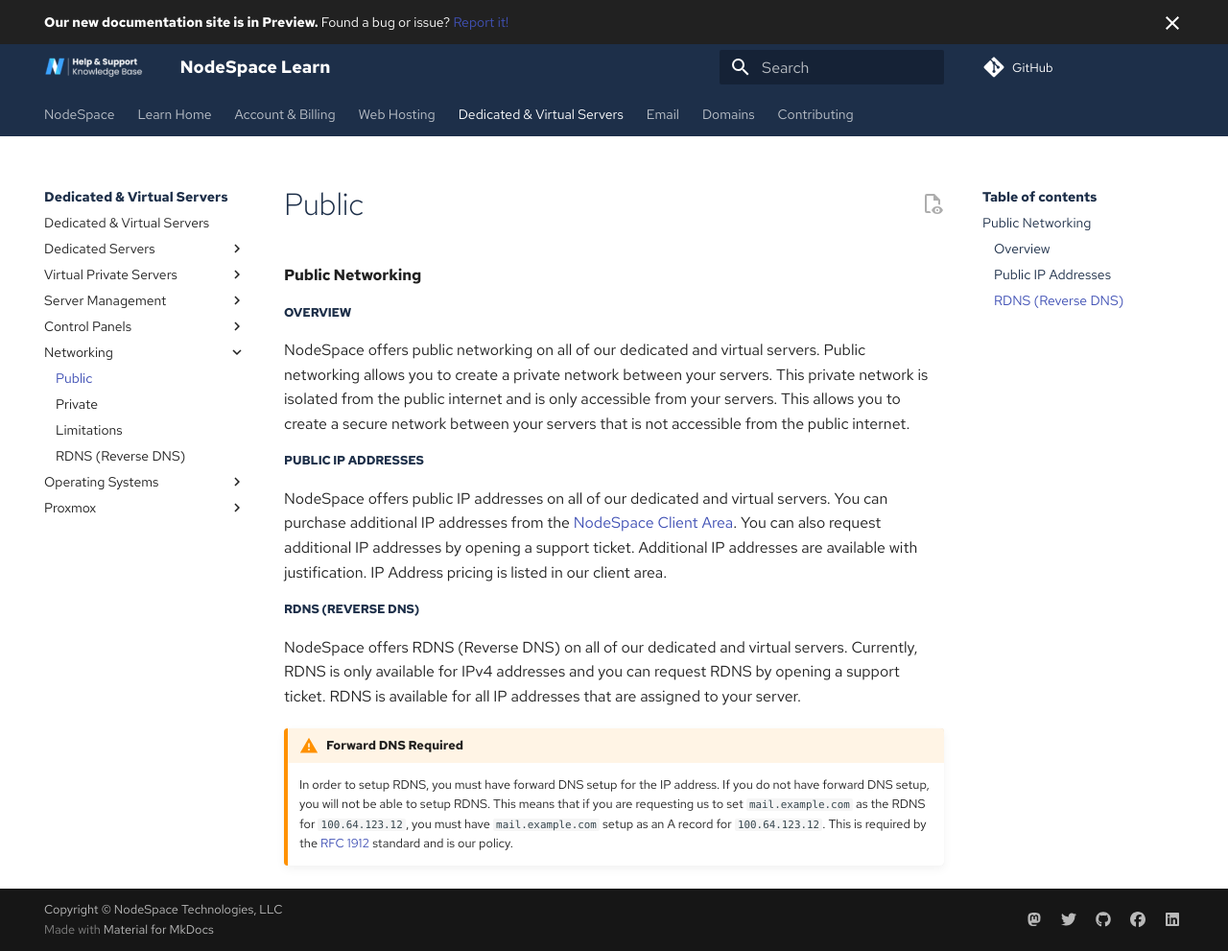
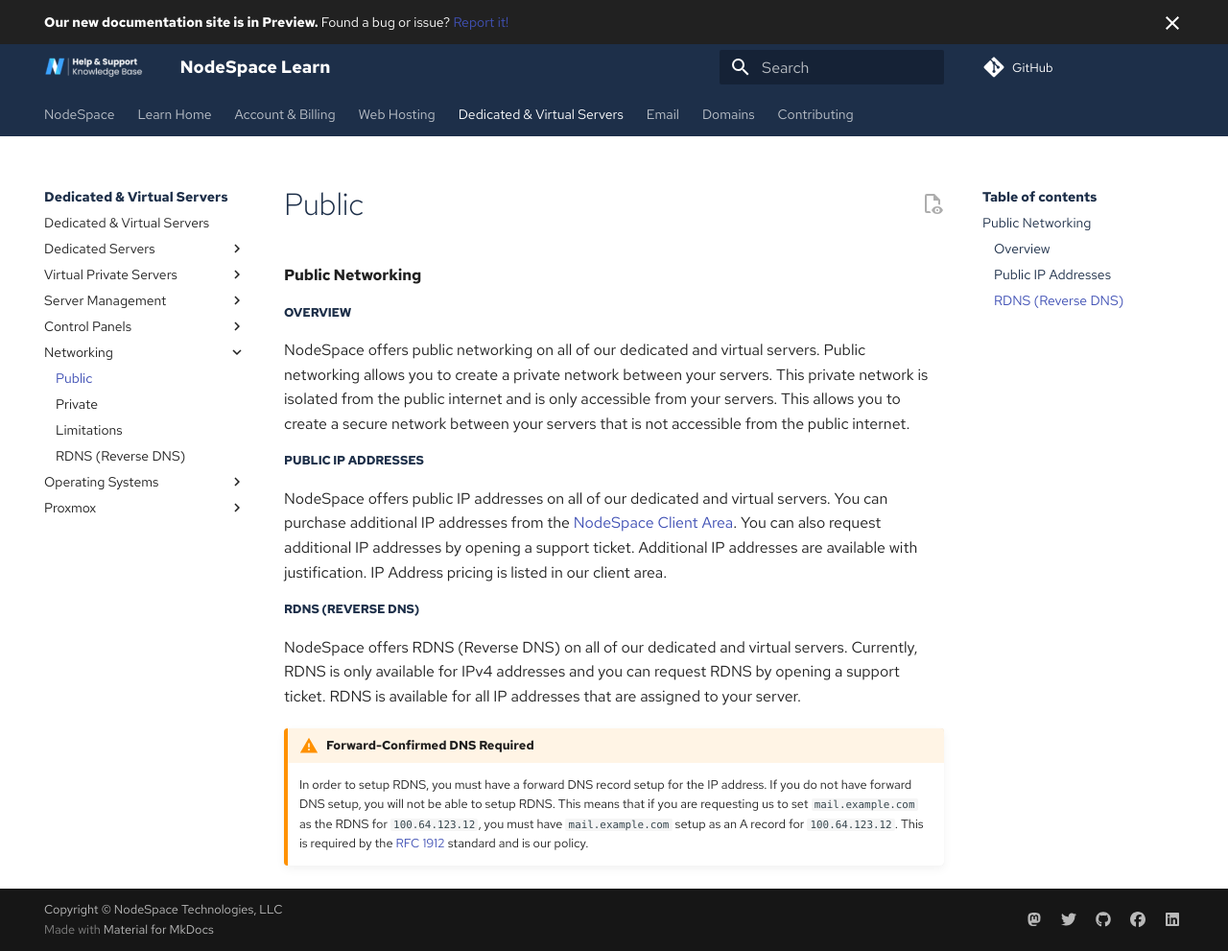
Before and after one commit to nodespacehosting/nodespace-learn, an MkDocs documentation site: the page built from docs/servers/networking/public.md, in a window 1280 px wide and 991 px high. Shown: the whole window at 96% size. Built offline with MkDocs 1.6.1 and Material for MkDocs 9.7.7, drawn with Linux system fonts in a browser that asks for light colours; some web fonts are replaced; comment, search, counter and statistics services are not loaded.

Commit message:
Adjusted language for Forward-Confirmed DNS

```diff
--- a/docs/servers/networking/public.md
+++ b/docs/servers/networking/public.md
@@ -12,5 +12,5 @@
 
 NodeSpace offers RDNS (Reverse DNS) on all of our dedicated and virtual servers. Currently, RDNS is only available for IPv4 addresses and you can request RDNS by opening a support ticket. RDNS is available for all IP addresses that are assigned to your server.
 
-!!! warning "Forward DNS Required"
-    In order to setup RDNS, you must have forward DNS setup for the IP address. If you do not have forward DNS setup, you will not be able to setup RDNS. This means that if you are requesting us to set `mail.example.com` as the RDNS for `100.64.123.12`, you must have `mail.example.com` setup as an A record for `100.64.123.12`. This is required by the [RFC 1912](https://tools.ietf.org/html/rfc1912) standard and is our policy.
+!!! warning "Forward-Confirmed DNS Required"
+    In order to setup RDNS, you must have a forward DNS record setup for the IP address. If you do not have forward DNS setup, you will not be able to setup RDNS. This means that if you are requesting us to set `mail.example.com` as the RDNS for `100.64.123.12`, you must have `mail.example.com` setup as an A record for `100.64.123.12`. This is required by the [RFC 1912](https://tools.ietf.org/html/rfc1912) standard and is our policy.
```
Also changed, not shown: 1 other file.
